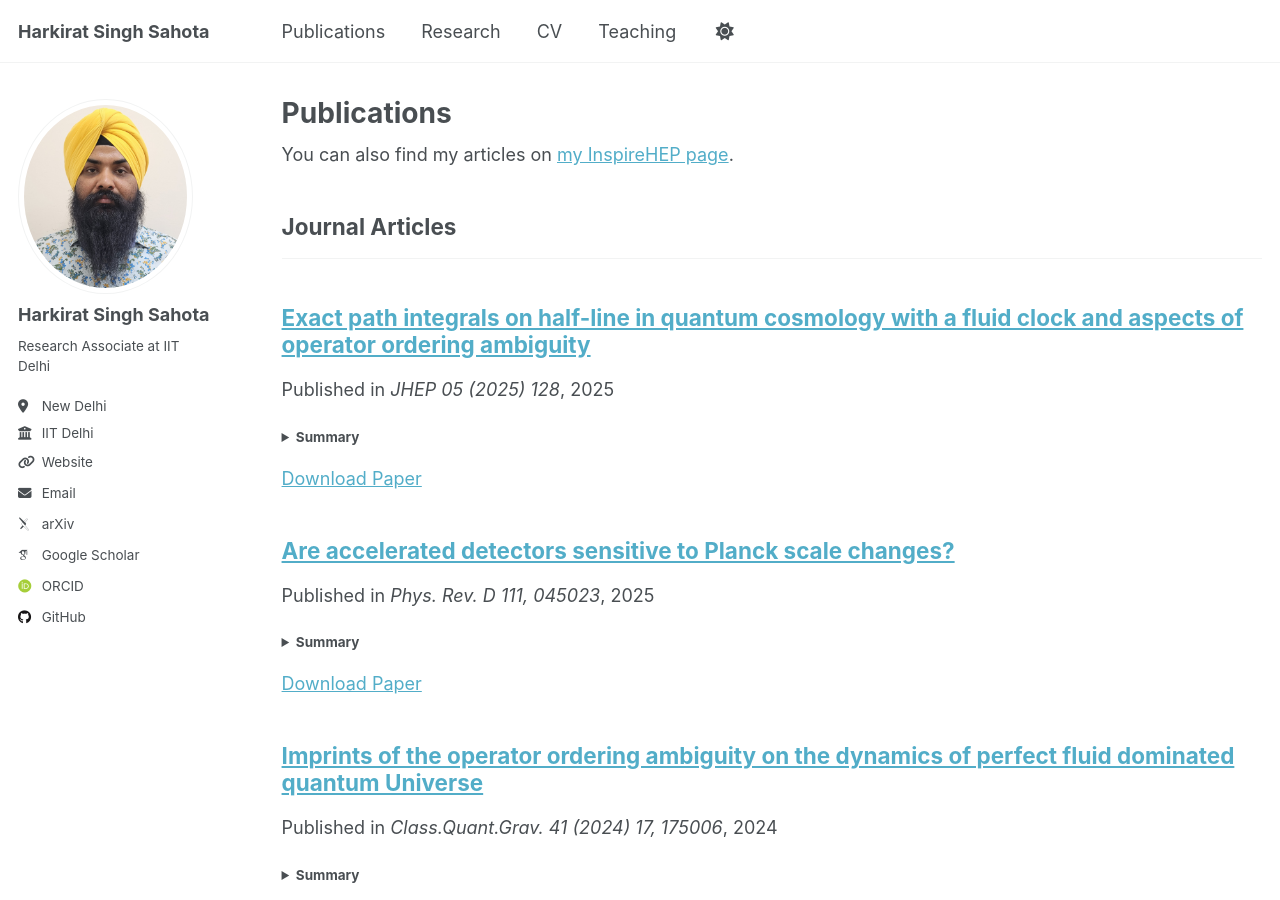
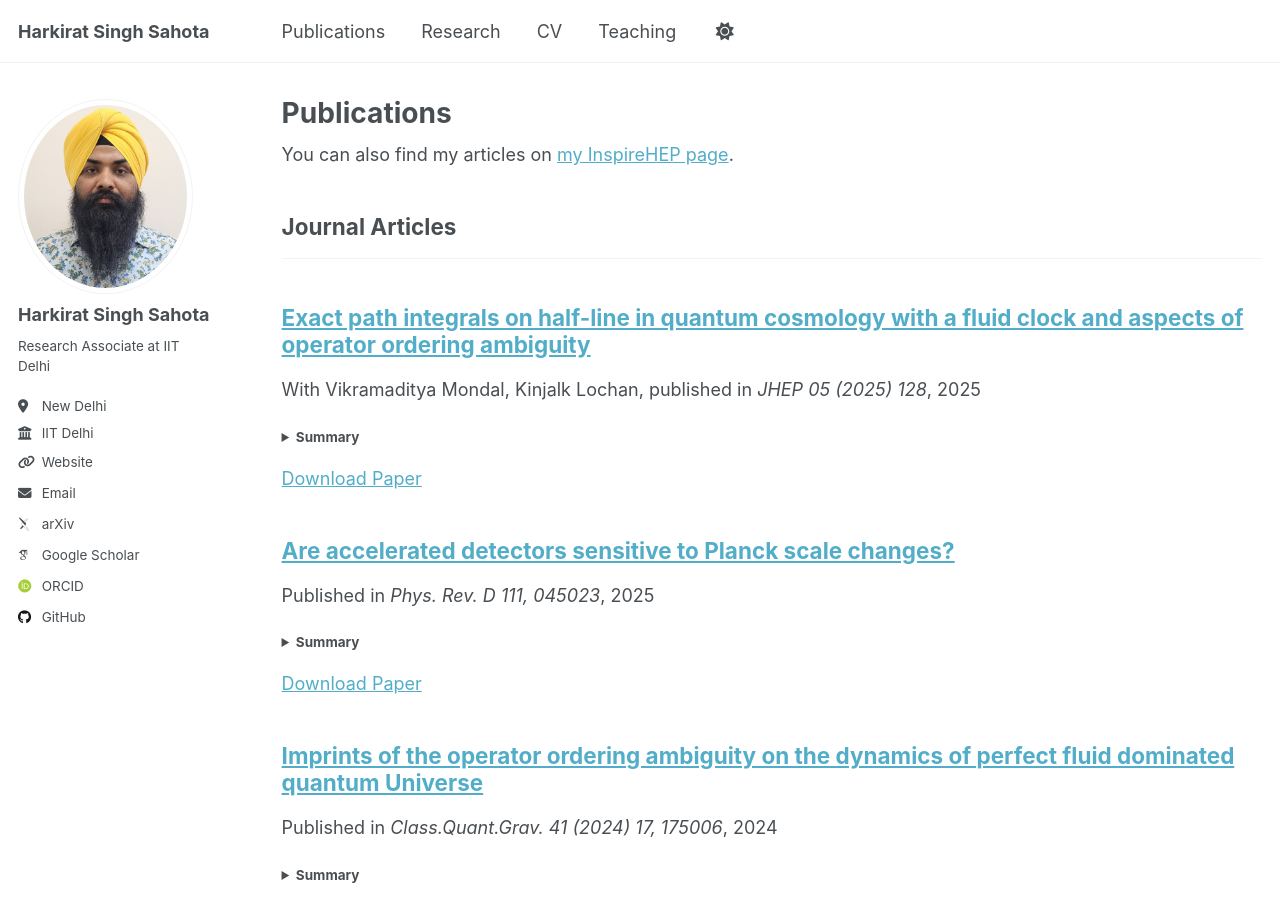
Before and after one commit to harkiratss/harkiratss.github.io, a Jekyll site: the page built from _pages/publications.html, in a window 1280 px wide and 900 px high. Built offline with Jekyll 4.4.1, drawn with Linux system fonts in a browser that asks for light colours; some web fonts are replaced.

Commit message:
Update JHEP_PI_QC_2025.md

```diff
--- a/_publications/JHEP_PI_QC_2025.md
+++ b/_publications/JHEP_PI_QC_2025.md
@@ -5,6 +5,7 @@ category: manuscripts
 permalink: /publications/JHEP_PI_QC_2025/
 excerpt: 'We perform exact half-line path integral quantization of flat, homogeneous cosmological models containing a perfect fluid acting as an internal clock, in a D + 1 dimensional minisuperspace setup.'
 date: May 15, 2025
+other_authors: "Vikramaditya Mondal, Kinjalk Lochan"
 venue: 'JHEP 05 (2025) 128'
 paperurl: "https://arxiv.org/pdf/2501.11680"
 redirect_to: "https://doi.org/10.1007/JHEP05(2025)128"
```
